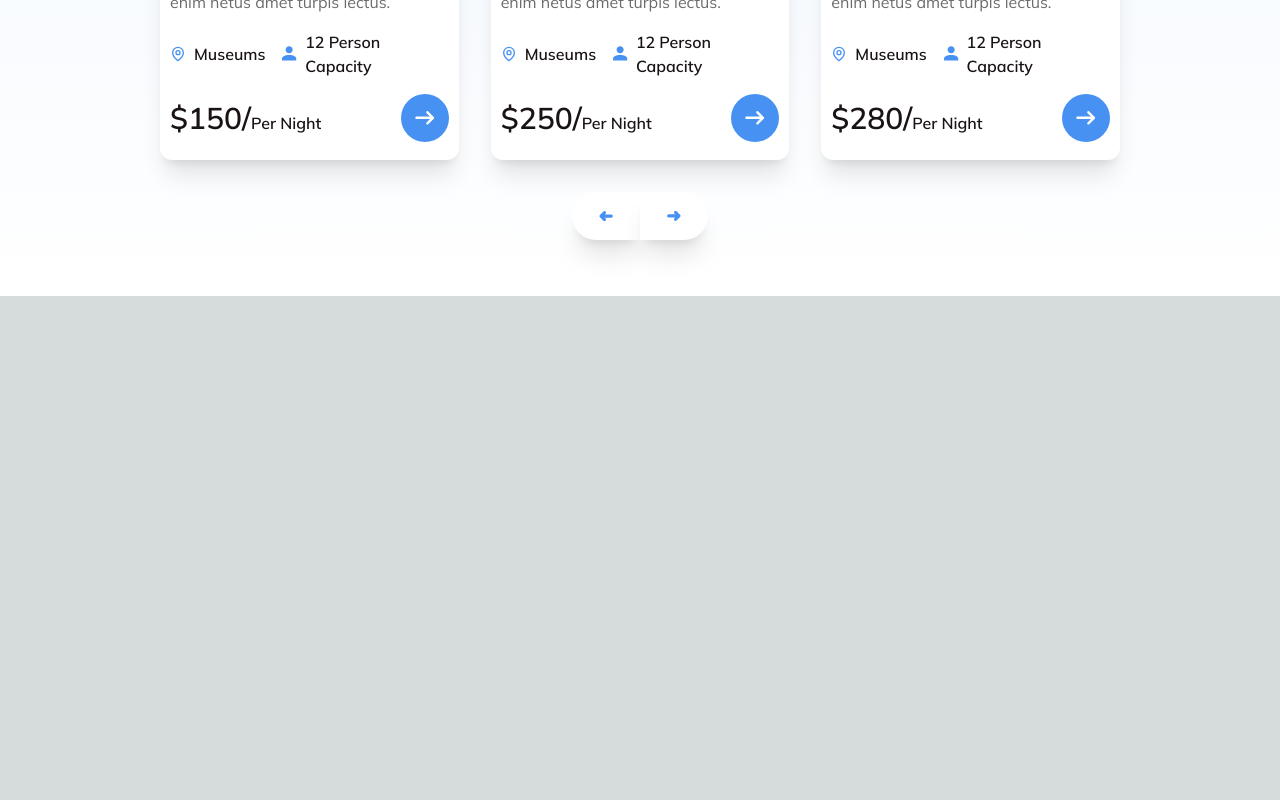
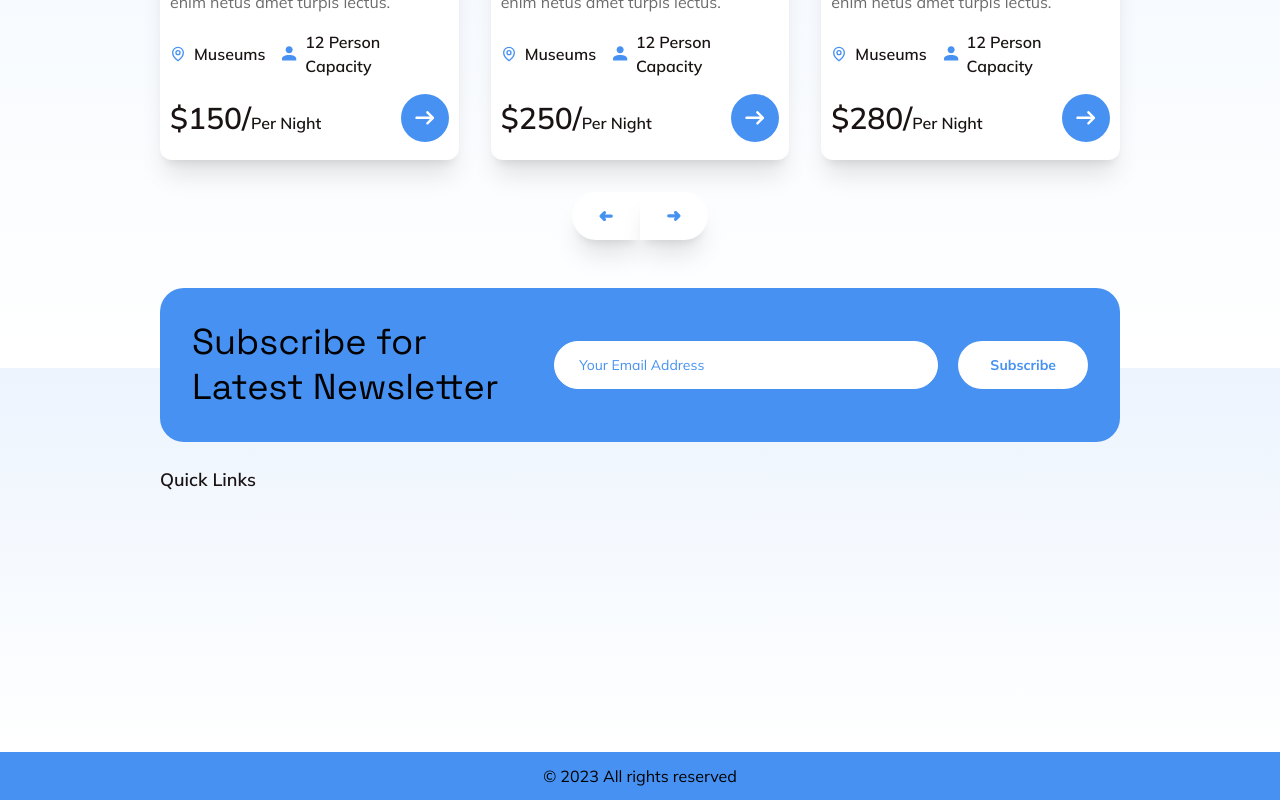
Before and after one commit to hashaaan/starwarsuniverse, a Next.js app: page /test-two in a window 1280 px wide. Shown: the part 2006-2806 px from the top of the page. Before the commit the page ends 2302 px from the top, so only its background shows below. Built offline with nearby package versions, Linux system fonts and the light colour scheme; a web font is replaced by a local one.

Commit message:
Add footer section

```diff
--- a/app/test-two/page.tsx
+++ b/app/test-two/page.tsx
@@ -275,7 +275,7 @@ const TestTwo = () => {
         </div>
       </section>
 
-      <section className="px-[10rem] bg-gradient-to-b from-primary/10 to-primary/0 py-14">
+      <section className="px-[10rem] bg-gradient-to-b from-primary/10 to-primary/0 pt-14 pb-32">
         <div className="mb-10">
           <h6 className="text-h5 text-primary font-sofia text-center">
             Top Destinations
@@ -445,6 +445,37 @@ const TestTwo = () => {
           </Button>
         </div>
       </section>
+
+      <footer>
+        <div className="flex flex-col bg-gradient-to-b from-primary/10 to-primary/0 h-96 px-[10rem] pt-6 relative">
+          <div className="flex flex-row items-center justify-between h-auto w-full bg-primary rounded-3xl -mt-[6.5rem] p-8">
+            <h3 className="text-h3 max-w-[20rem] font-space leading-tight">
+              Subscribe for Latest Newsletter
+            </h3>
+
+            <div className="flex flex-row gap-5">
+              <Input
+                className="h-12 bg-white rounded-full text-primary border-white placeholder:text-primary px-6 min-w-[24rem]"
+                placeholder="Your Email Address"
+              />
+
+              <Button className="h-12 rounded-full bg-white text-primary font-bold px-8">
+                Subscribe
+              </Button>
+            </div>
+          </div>
+
+          <div className="mt-6">
+            <h5 className="text-secondary text-h5 font-semibold">
+              Quick Links
+            </h5>
+          </div>
+        </div>
+
+        <div className="bg-primary text-center py-3">
+          © 2023 All rights reserved
+        </div>
+      </footer>
     </>
   );
 };
```
